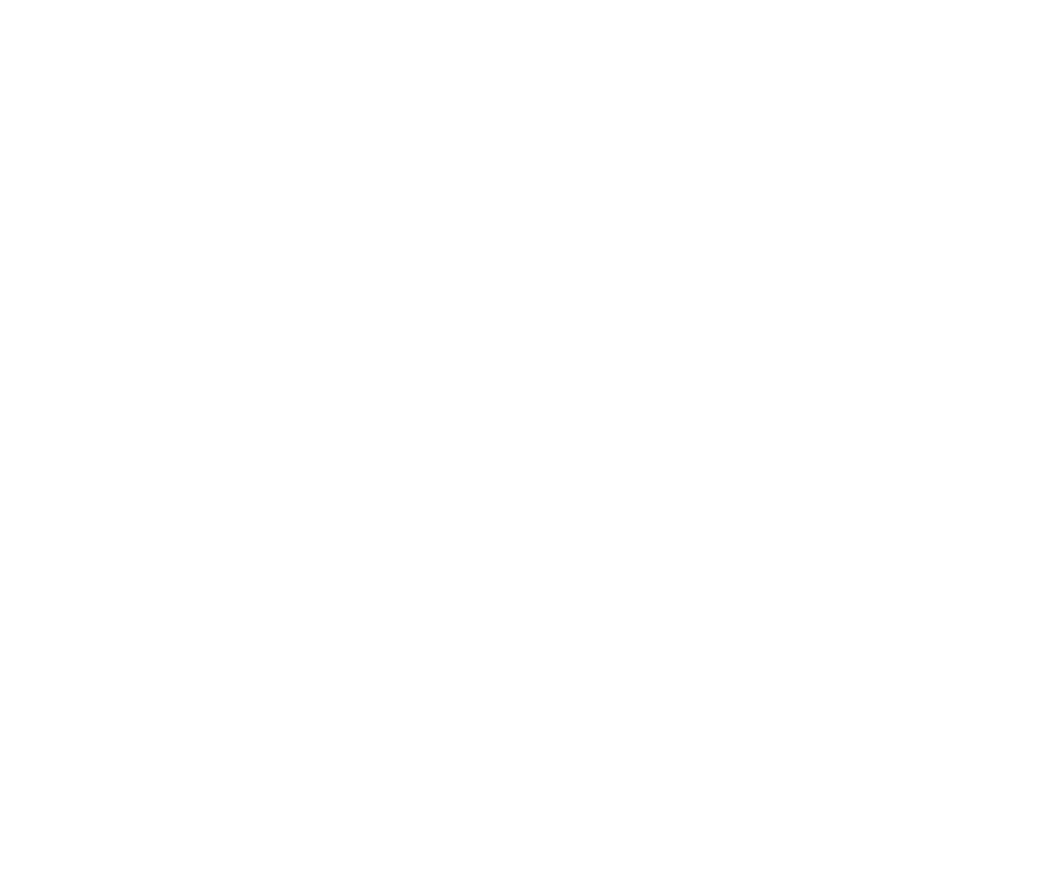
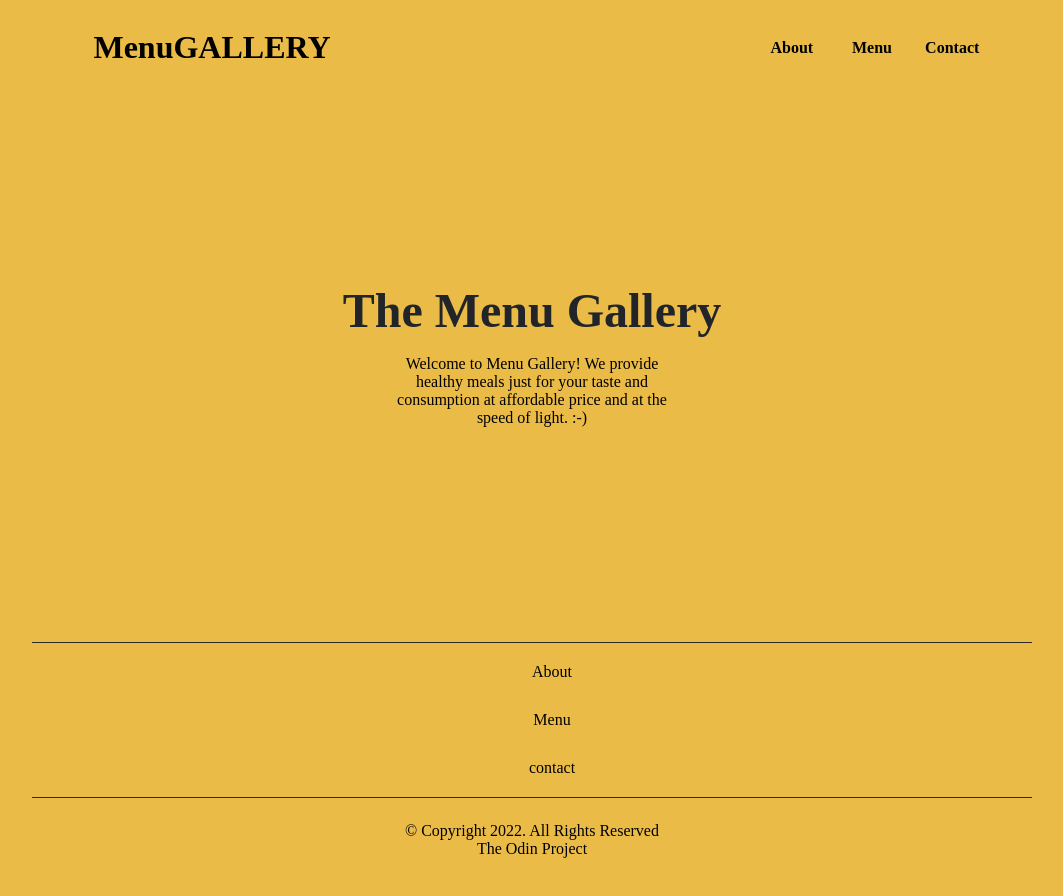
Before and after one commit to kafui4k/restaurant-page, a plain HTML site: page index.html in a window 1280 px wide. Shown: the whole page, without its empty margins (108-1171 px from the left). Before the commit the page ends 800 px from the top, so only its background shows below. Drawn offline with Linux system fonts and the light colour scheme.

Commit message:
Create bare-bones homepage layout

```diff
--- a/index.html
+++ b/index.html
@@ -5,9 +5,44 @@
     <meta http-equiv="X-UA-Compatible" content="IE=edge">
     <meta name="viewport" content="width=device-width, initial-scale=1.0">
     <title>Restauran Page | Odin Project</title>
-    <script src="./main.js"></script>
+    <link rel="stylesheet" href="./style.css">
+    <script src="./main.js" defer></script>
 </head>
 <body>
-    <div id="content"></div>
+    <div id="content">
+        <header>
+            <div class="logo">
+                <h1>MenuGALLERY</h1>
+            </div>
+            <nav class="nav">
+                <ul>
+                    <li>About</li>
+                    <li>Menu</li>
+                    <li>Contact</li>
+                </ul>
+            </nav>
+        </header>
+        <section>
+            <h1 class="section-header" id="section-header">The Menu Gallery</h1>
+            <p class="section-text" id="section-text">
+                Welcome to Menu Gallery! We provide healthy
+                meals just for your taste and consumption at affordable
+                price and at the speed of light. :-)
+            </p>
+        </section>
+        <footer>
+            <nav class="footer-nav">
+                <ul>
+                    <li>About</li>
+                    <li>Menu</li>
+                    <li>contact</li>
+                </ul>
+            </nav>
+            <div class="footer-text">
+                &copy; Copyright 2022. All Rights Reserved
+                <br><span>The Odin Project</span>
+            </div>
+        </footer>
+    </div>
 </body>
 </html>
--- a/main.js
+++ /dev/null
@@ -1 +0,0 @@
-console.log("restaurant page project setup!");
--- /dev/null
+++ b/style.css
@@ -0,0 +1,114 @@
+body,
+html {
+    padding: 0;
+    margin: 0;
+    background-color: #EBBB47;
+    text-align: center;
+    height: 100vh;
+}
+
+* {
+    box-sizing: border-box;
+}
+
+#content {
+    display: grid;
+    grid-template-columns: 1fr 4fr;
+}
+
+header {
+    display: grid;
+    grid-column: 1 / 3;
+    grid-template-columns: 1fr 1fr;
+    justify-content: center;
+    align-items: center;
+    justify-items: center;
+}
+
+.logo h1 {
+    display: grid;
+    padding: 8px;
+}
+
+.nav ul {
+    display: grid;
+    grid-template-columns: repeat(3, 1fr);
+}
+
+.nav ul,
+.nav li {
+    list-style-type: none;
+    gap: 10px;
+}
+
+.nav li{
+    text-align: center;
+    justify-content: start;
+    padding: 8px;
+    font-weight: bold;
+}
+
+section {
+    display: grid;
+    grid-column: span 3;
+    min-height: 500px;
+    justify-content: center;
+    align-content: center;
+    justify-items: center;
+}
+
+section .section-header {
+    font-size: 3em;
+    font-style: normal;
+    margin-bottom: -5px;
+}
+
+section > h1 {
+    color: #212529;
+}
+
+section .section-text {
+    justify-content: center;
+    text-align: center;
+    max-width: 300px;
+    padding: 6px;
+}
+
+section .section-text p {
+    color: #2D332C;
+    font-style: normal;
+}
+
+footer {
+    display: grid;
+    grid-column: span 3;
+    min-height: 300px;
+    justify-content: center;
+    align-content: center;
+}
+
+footer nav,
+footer .footer-text {
+    min-width: 1000px;
+}
+
+footer nav ul {
+    display: grid;
+    border-top: 1px solid rgb(46, 42, 42);
+    border-bottom: 1px solid rgb(46, 42, 42);
+    justify-content: center;
+    align-items: center;
+    align-self: center;
+}
+
+footer nav ul,
+footer nav li {
+    list-style-type: none;
+    gap: 10px;
+    padding-top: 10px;
+    padding-bottom: 10px;
+}
+
+footer .footer-text {
+    padding: 8px;
+}
```
